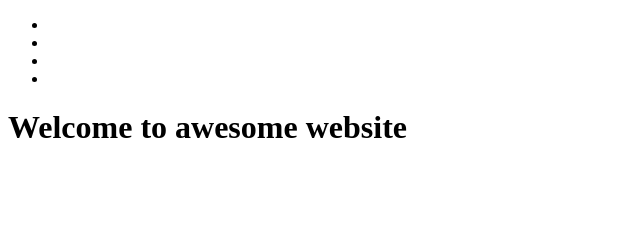
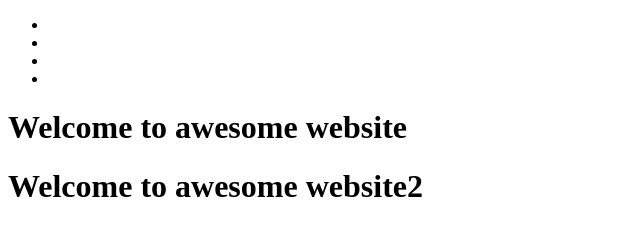
Before and after one commit to Sujanabhandari/awesome-website, a plain HTML site: page index.html in a window 1280 px wide. Shown: the whole page, without its empty margins (0-640 px from the left). Drawn offline with Linux system fonts and the light colour scheme.

Commit message:
Add paragaraph

```diff
--- a/index.html
+++ b/index.html
@@ -18,5 +18,6 @@
         </nav>
     </header>
     <h1>Welcome to awesome website</h1>
+    <h1>Welcome to awesome website2</h1>
 </body>
 </html>
```
